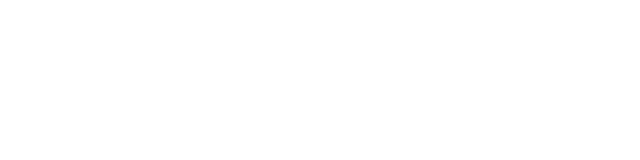
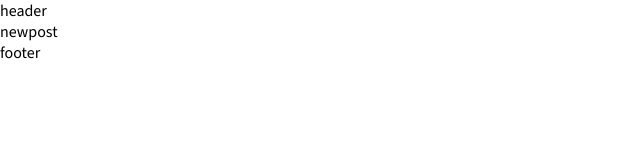
Before and after one commit to Leen-odeh3/conduit, a React (Vite) app: page /newpost in a window 1280 px wide. Before the commit this address had no page. Shown: the top 160 px of the page, without its empty margins (0-640 px from the left). Built offline with nearby package versions, Linux system fonts and the light colour scheme.

Commit message:
update Routing

```diff
--- /dev/null
+++ b/src/Pages/NewPost/NewPost.jsx
@@ -0,0 +1,10 @@
+
+const NewPost = () => {
+  return (
+    <div>
+      newpost
+    </div>
+  )
+}
+
+export default NewPost
--- /dev/null
+++ b/src/Pages/Profile/Profile.jsx
@@ -0,0 +1,10 @@
+
+const Profile = () => {
+  return (
+    <div>
+      profile
+    </div>
+  )
+}
+
+export default Profile
--- /dev/null
+++ b/src/Pages/Settings/Settings.jsx
@@ -0,0 +1,11 @@
+
+
+const Settings = () => {
+  return (
+    <div>
+      settings
+    </div>
+  )
+}
+
+export default Settings
--- a/src/Routing/index.jsx
+++ b/src/Routing/index.jsx
@@ -1,16 +1,23 @@
 import { BrowserRouter, Routes, Route } from "react-router-dom";
 import Layout from "../Layout";
-import Home from '../Pages/Home/Home'
-
-
+import Home from "../Pages/Home/Home";
+import Settings from "../Pages/Settings/Settings";
+import NewPost from "../Pages/NewPost/NewPost";
+import Profile from "../Pages/Profile/Profile";
+import Signin from "../Pages/Signin/Signin";
+import Signup from "../Pages/Signup/Signup";
 
 const Routing = () => {
   return (
     <BrowserRouter>
       <Routes>
         <Route path="/" element={<Layout />}>
-          <Route index element={<Home/>} />
-
+          <Route path="/settings" element={<Settings />} />
+          <Route path="/newpost" element={<NewPost />} />
+          <Route path="/profile" element={<Profile />} />
+          <Route index element={<Home />} />
+          <Route path="/signin" element={<Signin />} />
+          <Route path="signup" element={<Signup />} />
         </Route>
       </Routes>
     </BrowserRouter>
```
